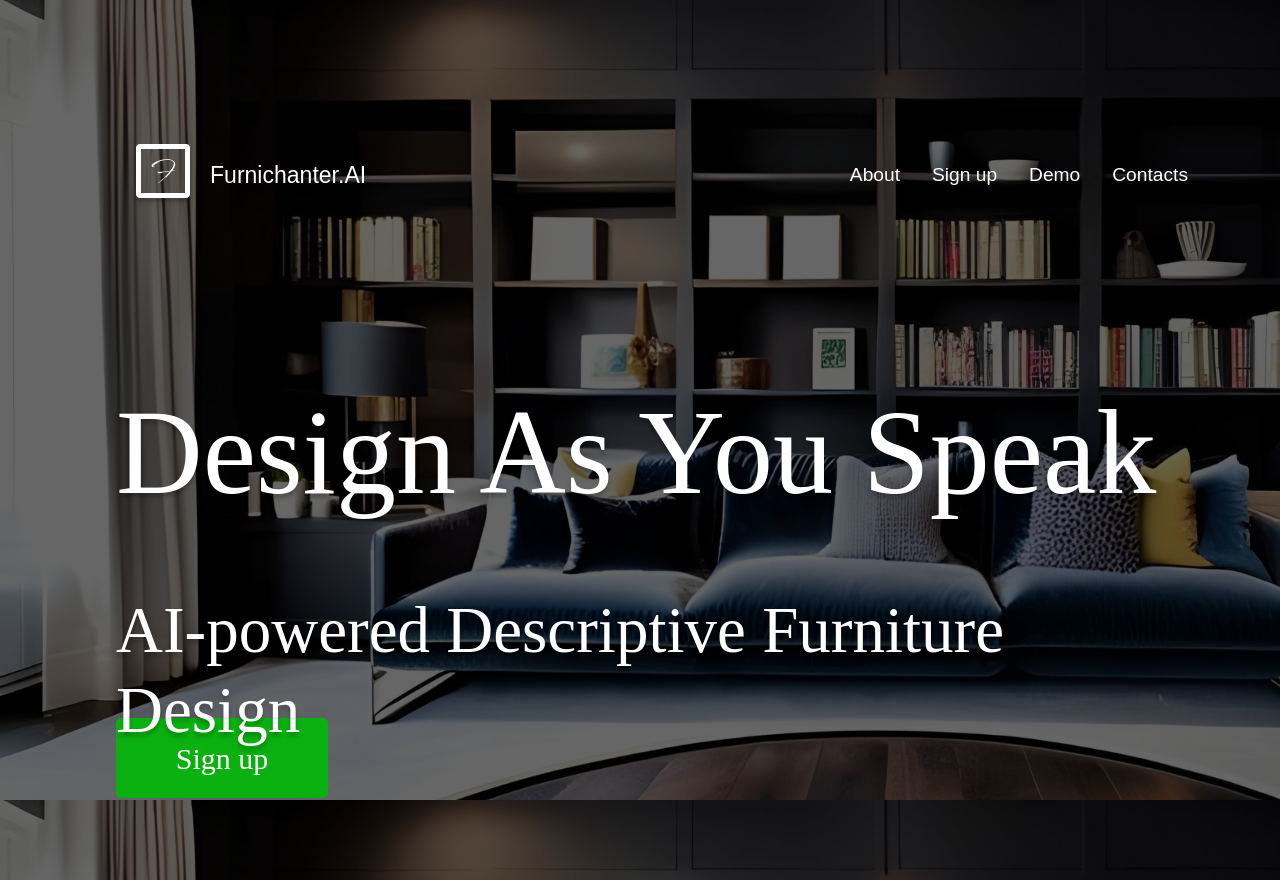
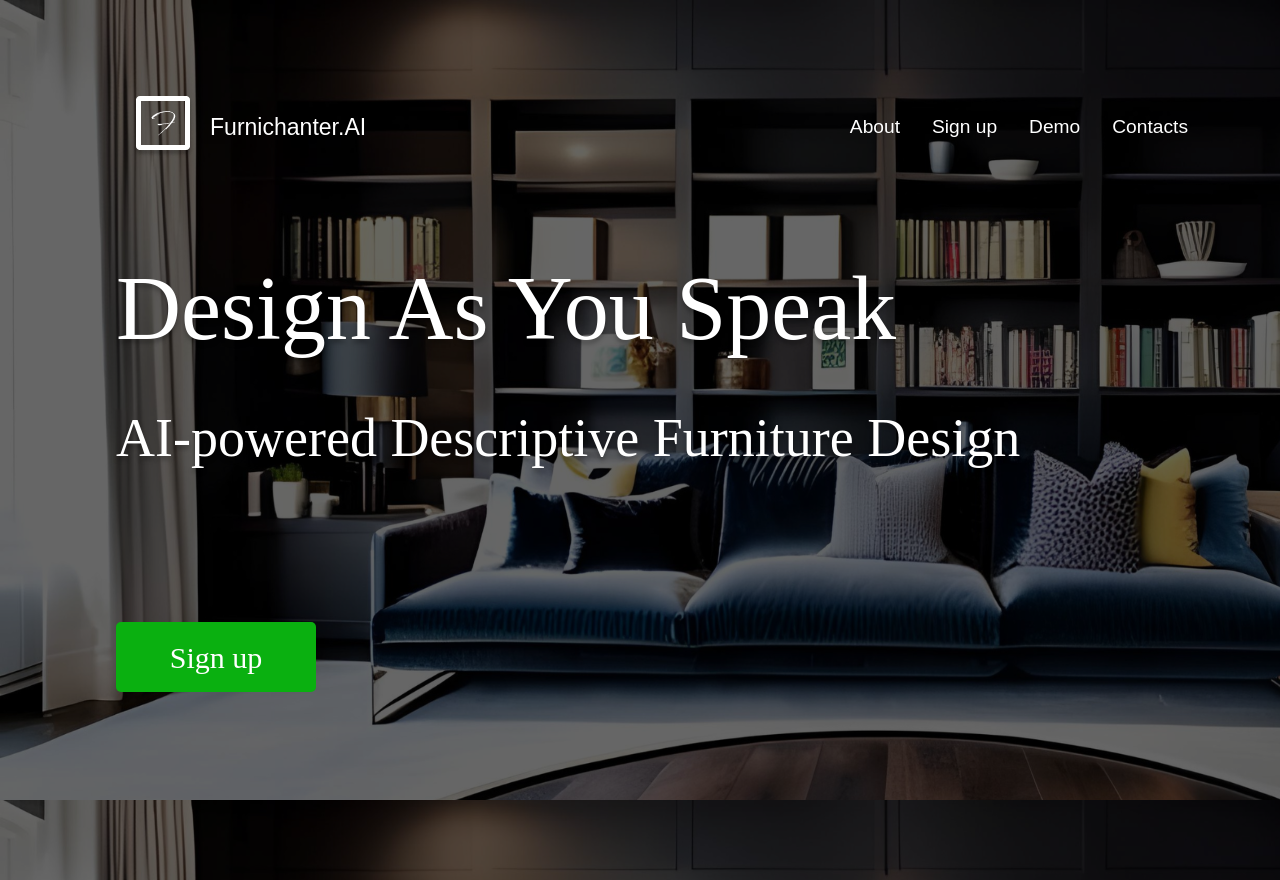
Before and after one commit to nucleusfox/nucleusfox.github.io, a plain HTML site: page furnichanter_index.html in a window 1280 px wide. Drawn offline with Linux system fonts and the light colour scheme; a web font is replaced by a local one.

Commit message:
corrected sizes

```diff
--- a/style/style_furnichanter.css
+++ b/style/style_furnichanter.css
@@ -33,7 +33,7 @@ body {
 
 .main-nav {
   width: 85vw;
-  margin-top: 3rem;
+/*  margin-top: 0.01vw;*/
   color: white;
   display: flex;
  }
@@ -94,13 +94,13 @@ body {
   width: 85vw; /* auto; /* 1240px; */
   height: 99px;
   /* left: 240px; */
-  margin-top: 11rem;
+  margin-top: 5rem;
   /* top: 250px; */
 
   font-family: 'Artifika';
   font-style: normal;
   font-weight: 400;
-  font-size: 120px;
+  font-size: 90px;
   line-height: 110px;
 
   color: #FFFFFF;
@@ -115,13 +115,13 @@ body {
   width:  85vw; /* auto; /* 1481px; */
   height: 125px;
   /* left: 240px; */
-  margin-top: 23rem;
+  margin-top: 14rem;
   /* top: 520px; */
 
   font-family: 'Artifika';
   font-style: normal;
   font-weight: 400;
-  font-size: 65px;
+  font-size: 54px;
   line-height: 80px;
 
   color: #FFFFFF;
@@ -135,10 +135,10 @@ body {
 
 .button-signup {
   /*position: absolute;*/
-  width: 212px;
-  height: 80px;
+  width: 200px;
+  height: 70px;
   left: 7.5vw; /*162px;*/
-  margin-top: 31rem;
+  margin-top: 28rem;
   /* top: 503px; */
 
   border: none;
```
